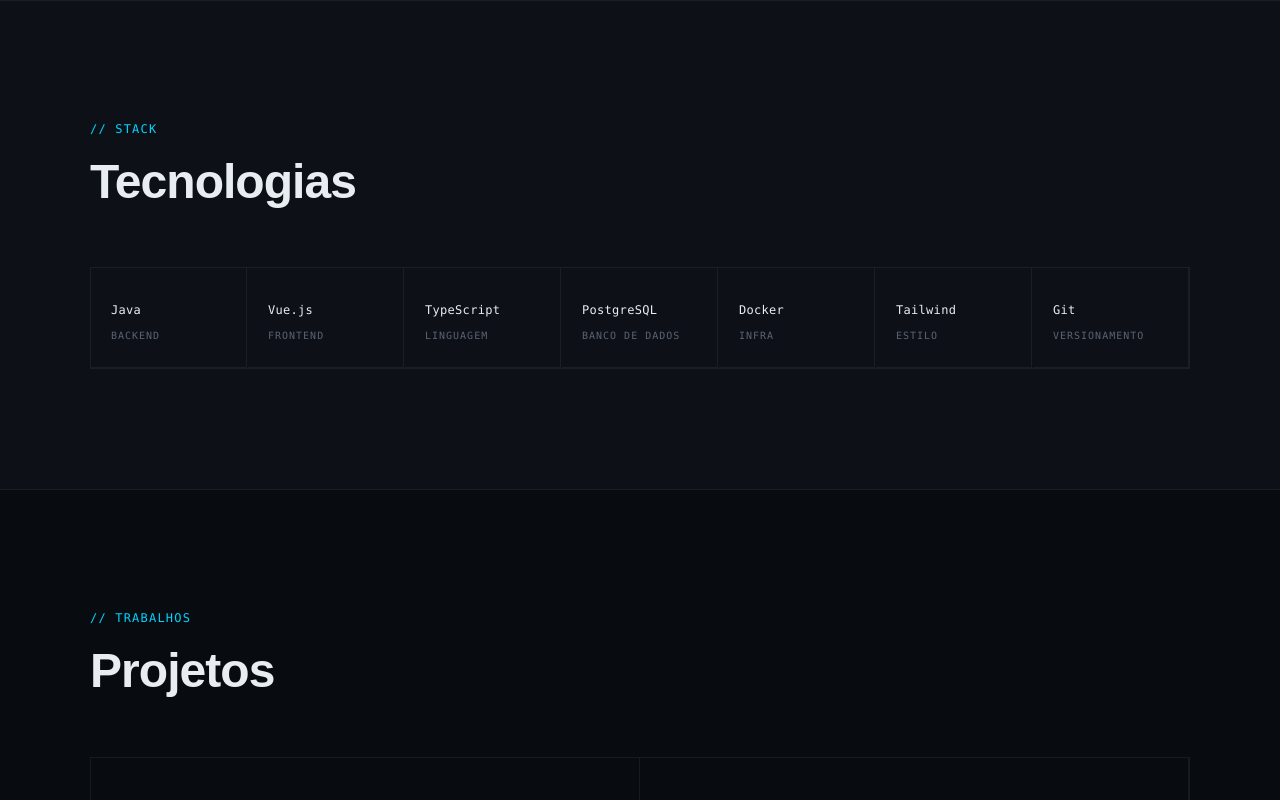
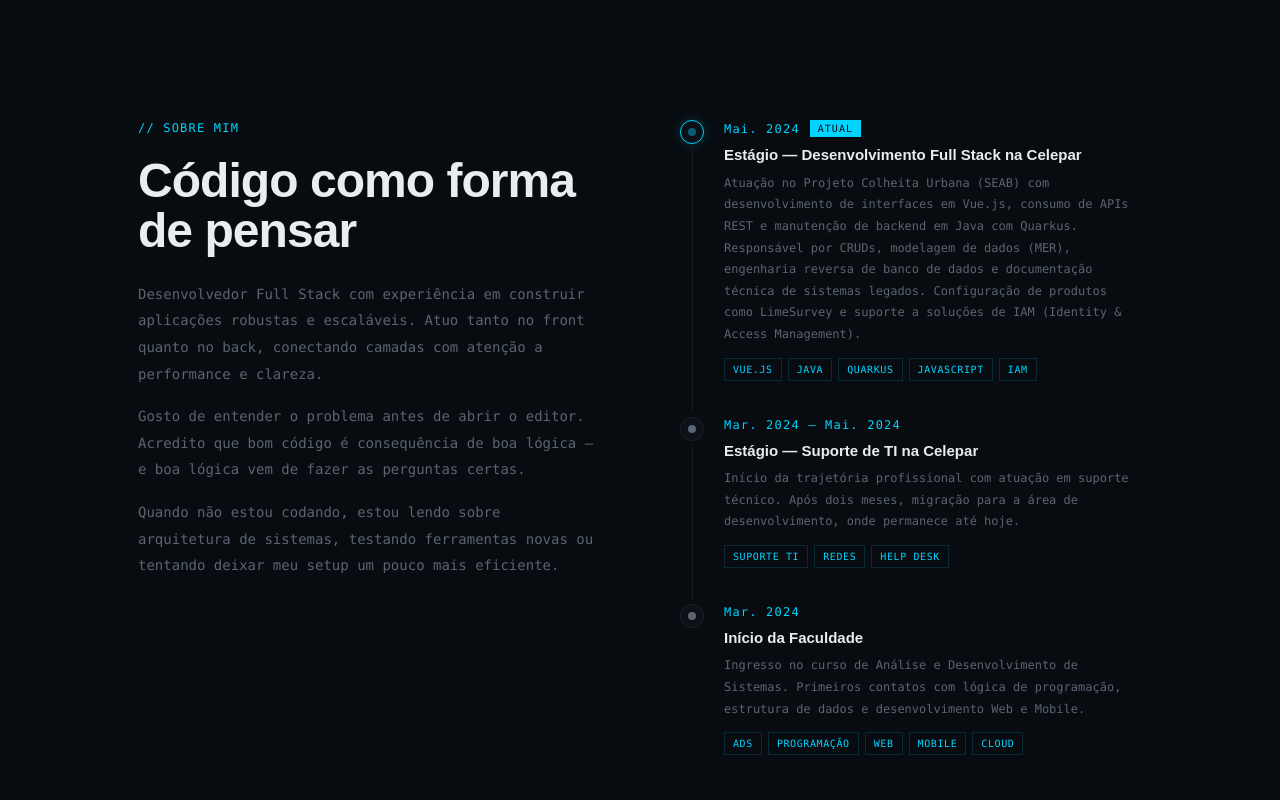
Before and after one commit to MarcosVerse/Portfolio, a Vue app: page / in a window 1280 px wide. Shown: the part 800-1600 px from the top of the page. Built offline with nearby package versions, Linux system fonts and the light colour scheme.

Commit message:
Adicionado o 'sobre' na página

```diff
--- a/src/App.vue
+++ b/src/App.vue
@@ -2,6 +2,7 @@
   <CursorEffect />
   <NavBar />
   <HeroSection />
+  <AboutSection />
   <TechSection />
   <ProjectsSection />
 </template>
@@ -17,6 +18,7 @@ import HeroSection from './components/HeroSection.vue'
 import CursorEffect from './components/CursorEffect.vue'
 import TechSection from './components/TechSection.vue';
 import ProjectsSection from './components/ProjectsSection.vue';
+import AboutSection from './components/AboutSection.vue'
 
 
 </script>
--- a/src/components/AboutSection.vue
+++ b/src/components/AboutSection.vue
@@ -0,0 +1,232 @@
+<template>
+    <section id="about" class="about-section">
+        <div class="about-left reveal">
+            <div class="section-label font-mono text-xs uppercase tracking-widest">// sobre mim</div>
+            <h2>Código como forma de pensar</h2>
+            <div class="about-text font-mono text-sm">
+                <p>Desenvolvedor Full Stack com experiência em construir aplicações robustas e escaláveis. Atuo tanto no
+                    front quanto no back, conectando camadas com atenção a performance e clareza.</p>
+                <p>Gosto de entender o problema antes de abrir o editor. Acredito que bom código é consequência de boa
+                    lógica — e boa lógica vem de fazer as perguntas certas.</p>
+                <p>Quando não estou codando, estou lendo sobre arquitetura de sistemas, testando ferramentas novas ou
+                    tentando deixar meu setup um pouco mais eficiente.</p>
+            </div>
+        </div>
+        <div class="about-right reveal">
+            <div class="timeline">
+                <div class="timeline-item" v-for="(item, index) in timeline" :key="index"
+                    :class="{ active: item.active }">
+                    <div class="timeline-left">
+                        <div class="timeline-dot">
+                            <div class="dot-inner"></div>
+                        </div>
+                        <div class="timeline-line" v-if="index < timeline.length - 1"></div>
+                    </div>
+                    <div class="timeline-body">
+                        <div class="timeline-meta">
+                            <span class="timeline-year font-mono text-xs tracking-widest">{{ item.year }}</span>
+                            <span class="timeline-badge font-mono text-xs" v-if="item.badge">{{ item.badge }}</span>
+                        </div>
+                        <div class="timeline-title">{{ item.title }}</div>
+                        <div class="timeline-desc font-mono text-xs">{{ item.desc }}</div>
+                        <div class="timeline-tags" v-if="item.tags">
+                            <span class="tl-tag font-mono text-[10px]" v-for="tag in item.tags" :key="tag">{{ tag
+                                }}</span>
+                        </div>
+                    </div>
+                </div>
+            </div>
+        </div>
+    </section>
+</template>
+
+<script setup>
+import { useScrollReveal } from '../composables/useScrollReveal.js'
+
+useScrollReveal()
+
+const timeline = [
+    {
+        year: 'Mai. 2024',
+        badge: 'atual',
+        active: true,
+        title: 'Estágio — Desenvolvimento Full Stack na Celepar',
+        desc: 'Atuação no Projeto Colheita Urbana (SEAB) com desenvolvimento de interfaces em Vue.js, consumo de APIs REST e manutenção de backend em Java com Quarkus. Responsável por CRUDs, modelagem de dados (MER), engenharia reversa de banco de dados e documentação técnica de sistemas legados. Configuração de produtos como LimeSurvey e suporte a soluções de IAM (Identity & Access Management).',
+        tags: ['Vue.js', 'Java', 'Quarkus', 'JavaScript', 'IAM'],
+    },
+    {
+        year: 'Mar. 2024 — Mai. 2024',
+        badge: null,
+        active: false,
+        title: 'Estágio — Suporte de TI na Celepar',
+        desc: 'Início da trajetória profissional com atuação em suporte técnico. Após dois meses, migração para a área de desenvolvimento, onde permanece até hoje.',
+        tags: ['Suporte TI', 'Redes', 'Help Desk'],
+    },
+    {
+        year: 'Mar. 2024',
+        badge: null,
+        active: false,
+        title: 'Início da Faculdade',
+        desc: 'Ingresso no curso de Análise e Desenvolvimento de Sistemas. Primeiros contatos com lógica de programação, estrutura de dados e desenvolvimento Web e Mobile.',
+        tags: ['ADS', 'Programação', 'Web', 'Mobile', 'Cloud'],
+    },
+]
+</script>
+
+<style scoped>
+.about-section {
+    padding: 120px 48px;
+    max-width: 1100px;
+    margin: 0 auto;
+    display: grid;
+    grid-template-columns: 1fr 1fr;
+    gap: 80px;
+    align-items: start;
+}
+
+.section-label {
+    color: var(--accent);
+    margin-bottom: 20px;
+}
+
+h2 {
+    font-family: var(--sans);
+    font-size: clamp(32px, 4vw, 48px);
+    font-weight: 700;
+    line-height: 1.05;
+    letter-spacing: -0.02em;
+    margin-bottom: 24px;
+}
+
+.about-text {
+    color: var(--muted);
+    line-height: 1.9;
+}
+
+.about-text p+p {
+    margin-top: 16px;
+}
+
+/* TIMELINE */
+.timeline {
+    display: flex;
+    flex-direction: column;
+    gap: 0;
+}
+
+.timeline-item {
+    display: grid;
+    grid-template-columns: 24px 1fr;
+    gap: 20px;
+}
+
+.timeline-left {
+    display: flex;
+    flex-direction: column;
+    align-items: center;
+}
+
+.timeline-dot {
+    width: 24px;
+    height: 24px;
+    border-radius: 50%;
+    border: 1px solid var(--border);
+    background: var(--surface);
+    display: flex;
+    align-items: center;
+    justify-content: center;
+    flex-shrink: 0;
+    transition: border-color 0.3s;
+}
+
+.timeline-item.active .timeline-dot {
+    border-color: var(--accent);
+    box-shadow: 0 0 12px rgba(0, 212, 255, 0.2);
+}
+
+.dot-inner {
+    width: 8px;
+    height: 8px;
+    border-radius: 50%;
+    background: var(--muted);
+    transition: background 0.3s;
+}
+
+.timeline-item.active .dot-inner {
+    background: var(--accent);
+    animation: pulse 2s ease infinite;
+}
+
+.timeline-line {
+    width: 1px;
+    flex: 1;
+    background: var(--border);
+    margin: 4px 0;
+    min-height: 24px;
+}
+
+.timeline-body {
+    padding-bottom: 36px;
+}
+
+.timeline-item:last-child .timeline-body {
+    padding-bottom: 0;
+}
+
+.timeline-meta {
+    display: flex;
+    align-items: center;
+    gap: 10px;
+    margin-bottom: 8px;
+}
+
+.timeline-year {
+    color: var(--accent);
+}
+
+.timeline-badge {
+    color: var(--bg);
+    background: var(--accent);
+    padding: 2px 8px;
+    font-size: 10px;
+    letter-spacing: 0.1em;
+    text-transform: uppercase;
+}
+
+.timeline-title {
+    font-family: var(--sans);
+    font-size: 15px;
+    font-weight: 600;
+    color: var(--text);
+    margin-bottom: 8px;
+    line-height: 1.3;
+}
+
+.timeline-desc {
+    color: var(--muted);
+    line-height: 1.8;
+    margin-bottom: 12px;
+}
+
+.timeline-tags {
+    display: flex;
+    flex-wrap: wrap;
+    gap: 6px;
+}
+
+.tl-tag {
+    color: var(--accent);
+    border: 1px solid rgba(0, 212, 255, 0.15);
+    padding: 3px 8px;
+    letter-spacing: 0.06em;
+    text-transform: uppercase;
+}
+
+@media (max-width: 768px) {
+    .about-section {
+        grid-template-columns: 1fr;
+        gap: 48px;
+        padding: 80px 24px;
+    }
+}
+</style>
```
